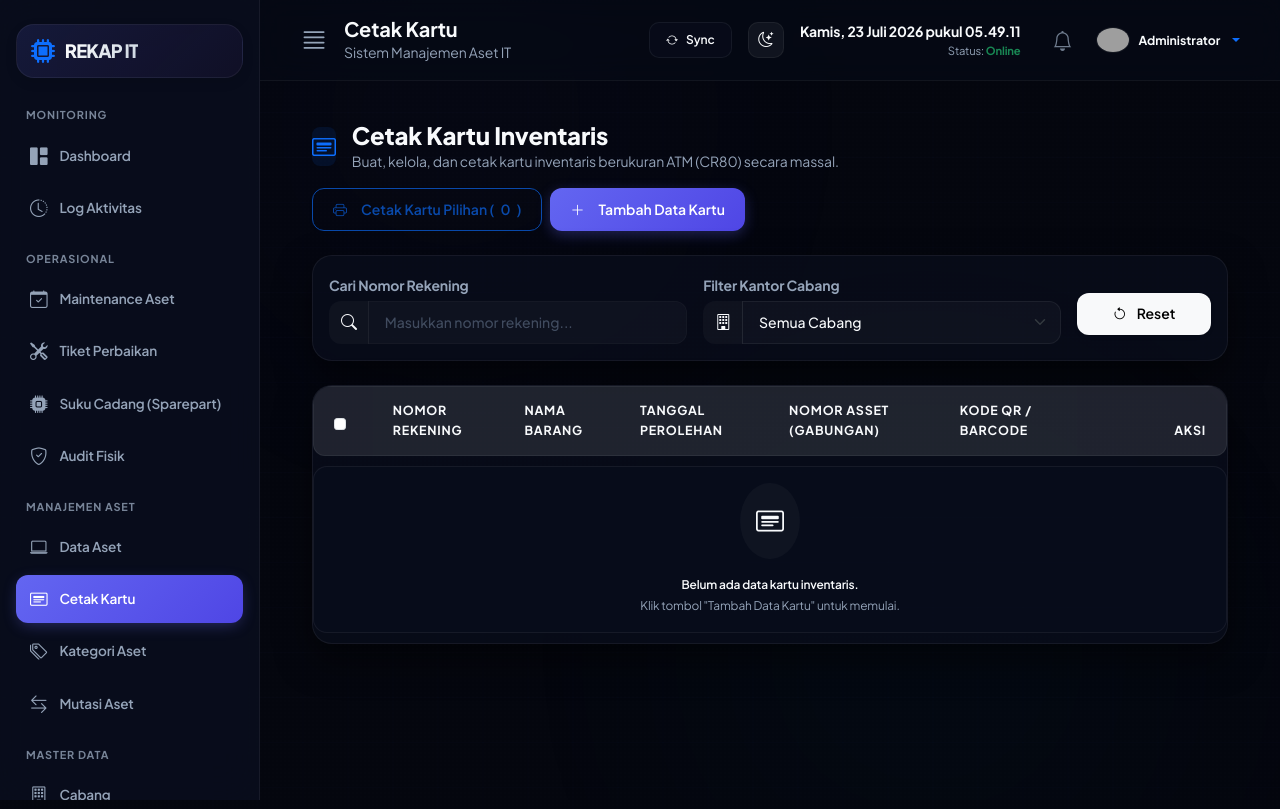
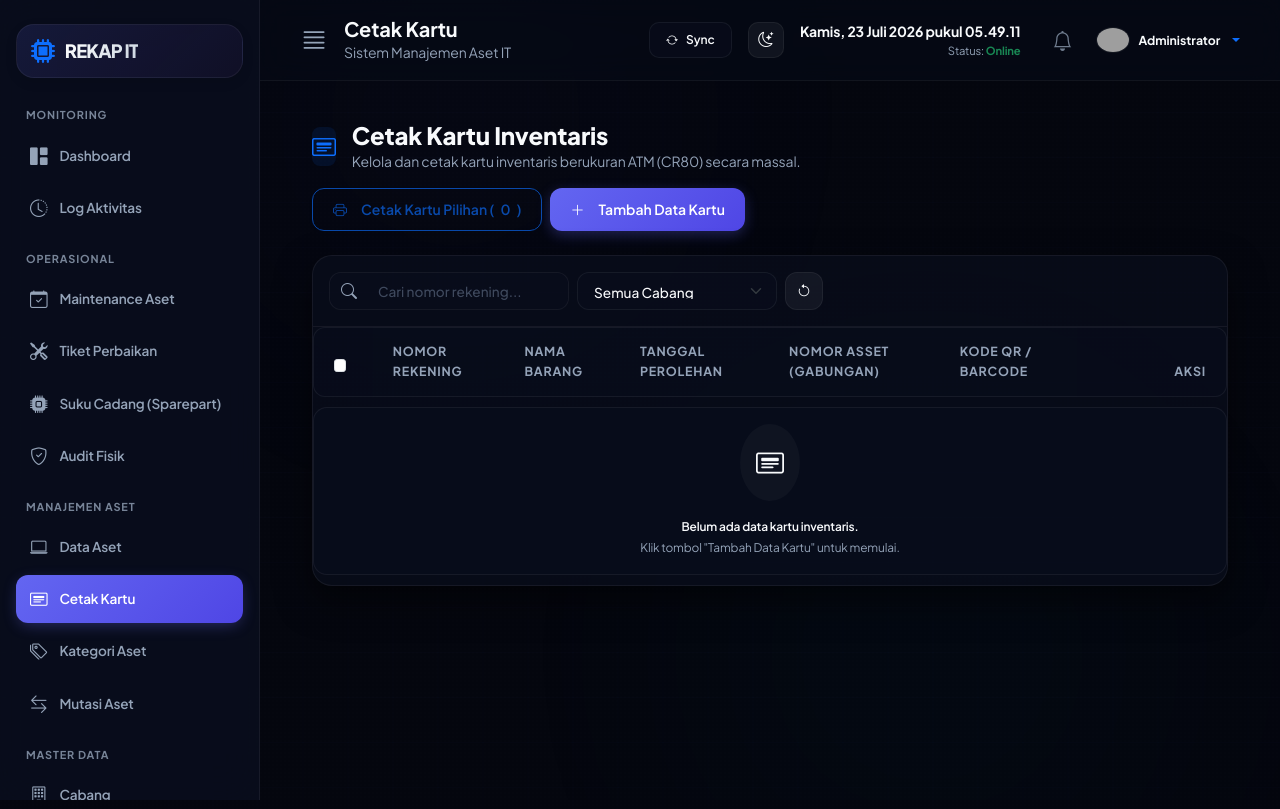
Before and after one commit to anangsuper/RekapIT-Vercel, a PHP site: page /index.php?page=cetak_kartu in a window 1280 px wide. Run offline with PHP 8.4, Linux system fonts and the light colour scheme; a user stored in the database is signed in; grey boxes are pictures that could not be loaded.

Commit message:
style: make cetak kartu page UI more minimalist and theme-friendly

```diff
--- a/views/cetak_kartu.php
+++ b/views/cetak_kartu.php
@@ -68,15 +68,15 @@ $preload_logo_path = $base_dir_path . '/assets/LOGO TYPE 2.png';
                 <i class="bi bi-card-heading fs-4"></i>
             </div>
             <div>
-                <h4 class="fw-800 m-0 text-dark">Cetak Kartu Inventaris</h4>
-                <p class="text-muted small m-0">Buat, kelola, dan cetak kartu inventaris berukuran ATM (CR80) secara massal.</p>
+                <h4 class="fw-800 m-0">Cetak Kartu Inventaris</h4>
+                <p class="text-muted small m-0">Kelola dan cetak kartu inventaris berukuran ATM (CR80) secara massal.</p>
             </div>
         </div>
         <div class="d-flex gap-2">
-            <button id="btnCetakMassal" class="btn btn-outline-primary shadow-sm" disabled style="border-radius: 12px;">
+            <button id="btnCetakMassal" class="btn btn-outline-primary shadow-sm" disabled>
                 <i class="bi bi-printer me-2"></i> Cetak Kartu Pilihan (<span id="selectedCount">0</span>)
             </button>
-            <button class="btn btn-primary shadow-sm" data-bs-toggle="modal" data-bs-target="#modalTambah" style="border-radius: 12px;">
+            <button class="btn btn-primary shadow-sm" data-bs-toggle="modal" data-bs-target="#modalTambah">
                 <i class="bi bi-plus-lg me-2"></i> Tambah Data Kartu
             </button>
         </div>
@@ -90,7 +90,7 @@ $preload_logo_path = $base_dir_path . '/assets/LOGO TYPE 2.png';
         if ($status === 'updated') $msg = "Perubahan data kartu berhasil disimpan!";
         if ($status === 'deleted') $msg = "Data kartu inventaris berhasil dihapus!";
     ?>
-        <div class="alert alert-success border-0 shadow-sm rounded-4 p-3 mb-4 d-flex align-items-center justify-content-between animate-fade-in" role="alert" style="background: rgba(16, 185, 129, 0.1); color: #065f46;">
+        <div class="alert alert-success border-0 shadow-sm rounded-4 p-3 mb-4 d-flex align-items-center justify-content-between animate-fade-in" role="alert" style="background: rgba(16, 185, 129, 0.1); color: #10b981;">
             <div class="d-flex align-items-center gap-2">
                 <i class="bi bi-check-circle-fill fs-5"></i>
                 <span class="small fw-semibold"><?= htmlspecialchars($msg) ?></span>
@@ -99,50 +99,33 @@ $preload_logo_path = $base_dir_path . '/assets/LOGO TYPE 2.png';
         </div>
     <?php endif; ?>
 
-    <!-- Filters Panel -->
-    <div class="card border-0 shadow-sm rounded-4 mb-4">
-        <div class="card-body p-3">
-            <div class="row g-3 align-items-center">
-                <div class="col-md-5">
-                    <label class="form-label small fw-bold text-muted mb-1">Cari Nomor Rekening</label>
-                    <div class="input-group">
-                        <span class="input-group-text border-0 bg-light text-secondary" style="border-top-left-radius: 12px; border-bottom-left-radius: 12px;">
-                            <i class="bi bi-search"></i>
-                        </span>
-                        <input type="text" id="filterRekening" class="form-control border-0 bg-light form-control-lg" placeholder="Masukkan nomor rekening..." style="border-top-right-radius: 12px; border-bottom-right-radius: 12px; font-size: 14px;">
+    <!-- Main Table Card -->
+    <div class="card border-0 shadow-sm rounded-4 overflow-hidden mb-5">
+        <!-- Table Toolbar / Filters (Integrated & Sleek) -->
+        <div class="p-3 border-bottom d-flex align-items-center justify-content-between flex-wrap gap-3" style="border-color: var(--card-border) !important;">
+            <div class="d-flex align-items-center gap-2 flex-grow-1 flex-md-grow-0">
+                <div class="position-relative flex-grow-1" style="min-width: 240px;">
+                    <i class="bi bi-search position-absolute top-50 start-3 translate-middle-y text-muted" style="left: 12px; transform: translateY(-50%); pointer-events: none;"></i>
+                    <input type="text" id="filterRekening" class="form-control ps-5" placeholder="Cari nomor rekening..." style="font-size: 0.85rem; height: 38px;">
                 </div>
-                </div>
-                <div class="col-md-5">
-                    <label class="form-label small fw-bold text-muted mb-1">Filter Kantor Cabang</label>
-                    <div class="input-group">
-                        <span class="input-group-text border-0 bg-light text-secondary" style="border-top-left-radius: 12px; border-bottom-left-radius: 12px;">
-                            <i class="bi bi-building"></i>
-                        </span>
-                        <select id="filterCabang" class="form-select border-0 bg-light form-select-lg" style="border-top-right-radius: 12px; border-bottom-right-radius: 12px; font-size: 14px;">
+                <select id="filterCabang" class="form-select" style="width: 200px; font-size: 0.85rem; height: 38px;">
                     <option value="">Semua Cabang</option>
                     <?php foreach ($branches as $branch):
                         $code = str_pad($branch['id'], 2, '0', STR_PAD_LEFT);
                     ?>
-                                <option value="<?= $code ?>"><?= htmlspecialchars($branch['nama_cabang']) ?> (Code: <?= $code ?>)</option>
+                        <option value="<?= $code ?>"><?= htmlspecialchars($branch['nama_cabang']) ?></option>
                     <?php endforeach; ?>
                 </select>
-                    </div>
-                </div>
-                <div class="col-md-2 d-flex align-items-end h-100 mt-md-4 pt-1">
-                    <button id="btnClearFilters" class="btn btn-light w-100 shadow-sm border" style="border-radius: 12px; font-size: 14px; height: 42px;">
-                        <i class="bi bi-arrow-counterclockwise me-1"></i> Reset
+                <button id="btnClearFilters" class="btn btn-secondary p-2" title="Reset Filter" style="height: 38px; width: 38px;">
+                    <i class="bi bi-arrow-counterclockwise"></i>
                 </button>
             </div>
         </div>
-        </div>
-    </div>
 
-    <!-- Main Table Card -->
-    <div class="card border-0 shadow-sm rounded-4 overflow-hidden mb-5">
         <div class="card-body p-0">
             <div class="table-responsive">
                 <table class="table table-hover align-middle mb-0">
-                    <thead class="table-light border-bottom">
+                    <thead>
                         <tr>
                             <th class="ps-4" style="width: 50px;">
                                 <div class="form-check">
@@ -161,7 +144,7 @@ $preload_logo_path = $base_dir_path . '/assets/LOGO TYPE 2.png';
                         <?php if (empty($items)): ?>
                             <tr>
                                 <td colspan="7" class="text-center py-5 text-muted">
-                                    <div class="bg-light bg-opacity-50 text-secondary rounded-circle d-inline-flex p-3 mb-3">
+                                    <div class="bg-light bg-opacity-10 text-secondary rounded-circle d-inline-flex p-3 mb-3">
                                         <i class="bi bi-card-heading fs-3"></i>
                                     </div>
                                     <p class="small fw-semibold mb-0">Belum ada data kartu inventaris.</p>
@@ -190,7 +173,7 @@ $preload_logo_path = $base_dir_path . '/assets/LOGO TYPE 2.png';
                                                data-barcode="<?= htmlspecialchars($item['barcode_data']) ?>">
                                     </div>
                                 </td>
-                                <td><strong class="text-dark"><?= htmlspecialchars($item['nomor_rekening']) ?></strong></td>
+                                <td><strong><?= htmlspecialchars($item['nomor_rekening']) ?></strong></td>
                                 <td><?= htmlspecialchars($item['nama_barang']) ?></td>
                                 <td>
                                     <div class="small text-muted">
@@ -205,18 +188,18 @@ $preload_logo_path = $base_dir_path . '/assets/LOGO TYPE 2.png';
                                 </td>
                                 <td><code class="text-secondary"><?= htmlspecialchars($item['barcode_data']) ?></code></td>
                                 <td class="text-end pe-4">
-                                    <button class="btn btn-sm btn-light text-primary btn-edit p-2 rounded-3 me-1 shadow-sm"
+                                    <button class="btn-action-edit btn-edit me-1"
                                             data-id="<?= $item['id'] ?>"
                                             data-rekening="<?= htmlspecialchars($item['nomor_rekening']) ?>"
                                             data-nama="<?= htmlspecialchars($item['nama_barang']) ?>"
                                             data-tanggal="<?= htmlspecialchars($item['tanggal_perolehan']) ?>"
                                             data-barcode="<?= htmlspecialchars($item['barcode_data']) ?>"
-                                            title="Edit" style="border: 1px solid rgba(226, 232, 240, 0.8);">
+                                            title="Edit">
                                         <i class="bi bi-pencil-square fs-6"></i>
                                     </button>
                                     <form method="POST" class="d-inline" onsubmit="return confirm('Apakah Anda yakin ingin menghapus data kartu ini?')">
                                         <input type="hidden" name="id" value="<?= $item['id'] ?>">
-                                        <button type="submit" name="hapus" class="btn btn-sm btn-light text-danger p-2 rounded-3 shadow-sm" title="Hapus" style="border: 1px solid rgba(226, 232, 240, 0.8);">
+                                        <button type="submit" name="hapus" class="btn-action-delete" title="Hapus">
                                             <i class="bi bi-trash fs-6"></i>
                                         </button>
                                     </form>
@@ -234,33 +217,33 @@ $preload_logo_path = $base_dir_path . '/assets/LOGO TYPE 2.png';
 <!-- Modal Tambah -->
 <div class="modal fade" id="modalTambah" tabindex="-1">
     <div class="modal-dialog modal-dialog-centered">
-        <div class="modal-content border-0 shadow-lg" style="border-radius: 20px;">
+        <div class="modal-content border-0 shadow-lg">
             <form method="POST">
                 <div class="modal-header border-0 p-4 pb-0">
-                    <h5 class="fw-800 m-0 text-dark"><i class="bi bi-plus-circle-fill text-primary me-2"></i>Tambah Kartu Inventaris</h5>
+                    <h5 class="fw-800 m-0"><i class="bi bi-plus-circle-fill text-primary me-2"></i>Tambah Kartu Inventaris</h5>
                     <button type="button" class="btn-close" data-bs-dismiss="modal"></button>
                 </div>
                 <div class="modal-body p-4">
                     <div class="mb-3">
                         <label class="form-label small fw-bold text-muted">Nomor Rekening</label>
-                        <input type="text" name="nomor_rekening" id="nomor_rekening" class="form-control bg-light border-0 py-2.5" placeholder="Contoh: 01.5.00003" required style="border-radius: 12px;">
+                        <input type="text" name="nomor_rekening" id="nomor_rekening" class="form-control" placeholder="Contoh: 01.5.00003" required>
                     </div>
                     <div class="mb-3">
                         <label class="form-label small fw-bold text-muted">Nama Barang</label>
-                        <input type="text" name="nama_barang" class="form-control bg-light border-0 py-2.5" placeholder="Contoh: BANGUNAN GEDUNG KANTOR PUSA" required style="border-radius: 12px;">
+                        <input type="text" name="nama_barang" class="form-control" placeholder="Contoh: BANGUNAN GEDUNG KANTOR PUSA" required>
                     </div>
                     <div class="mb-3">
                         <label class="form-label small fw-bold text-muted">Tanggal Perolehan</label>
-                        <input type="date" name="tanggal_perolehan" class="form-control bg-light border-0 py-2.5" required style="border-radius: 12px;">
+                        <input type="date" name="tanggal_perolehan" class="form-control" required>
                     </div>
                     <div class="mb-3">
                         <label class="form-label small fw-bold text-muted">Kode QR / Barcode (Data QR Code)</label>
-                        <input type="text" name="barcode_data" class="form-control bg-light border-0 py-2.5" placeholder="Salin/tempel kode QR di sini" required style="border-radius: 12px;">
+                        <input type="text" name="barcode_data" class="form-control" placeholder="Salin/tempel kode QR di sini" required>
                     </div>
                 </div>
                 <div class="modal-footer border-0 p-4 pt-0">
-                    <button type="button" class="btn btn-light px-4 py-2.5" data-bs-dismiss="modal" style="border-radius: 12px;">Batal</button>
-                    <button type="submit" name="tambah" class="btn btn-primary px-4 py-2.5" style="border-radius: 12px;">Simpan</button>
+                    <button type="button" class="btn btn-secondary px-4" data-bs-dismiss="modal">Batal</button>
+                    <button type="submit" name="tambah" class="btn btn-primary px-4">Simpan</button>
                 </div>
             </form>
         </div>
@@ -270,34 +253,34 @@ $preload_logo_path = $base_dir_path . '/assets/LOGO TYPE 2.png';
 <!-- Modal Edit -->
 <div class="modal fade" id="modalEdit" tabindex="-1">
     <div class="modal-dialog modal-dialog-centered">
-        <div class="modal-content border-0 shadow-lg" style="border-radius: 20px;">
+        <div class="modal-content border-0 shadow-lg">
             <form method="POST">
                 <input type="hidden" name="id" id="edit_id">
                 <div class="modal-header border-0 p-4 pb-0">
-                    <h5 class="fw-800 m-0 text-dark"><i class="bi bi-pencil-square text-warning me-2"></i>Perbarui Kartu Inventaris</h5>
+                    <h5 class="fw-800 m-0"><i class="bi bi-pencil-square text-warning me-2"></i>Perbarui Kartu Inventaris</h5>
                     <button type="button" class="btn-close" data-bs-dismiss="modal"></button>
                 </div>
                 <div class="modal-body p-4">
                     <div class="mb-3">
                         <label class="form-label small fw-bold text-muted">Nomor Rekening</label>
-                        <input type="text" name="nomor_rekening" id="edit_rekening" class="form-control bg-light border-0 py-2.5" required style="border-radius: 12px;">
+                        <input type="text" name="nomor_rekening" id="edit_rekening" class="form-control" required>
                     </div>
                     <div class="mb-3">
                         <label class="form-label small fw-bold text-muted">Nama Barang</label>
-                        <input type="text" name="nama_barang" id="edit_nama" class="form-control bg-light border-0 py-2.5" required style="border-radius: 12px;">
+                        <input type="text" name="nama_barang" id="edit_nama" class="form-control" required>
                     </div>
                     <div class="mb-3">
                         <label class="form-label small fw-bold text-muted">Tanggal Perolehan</label>
-                        <input type="date" name="tanggal_perolehan" id="edit_tanggal" class="form-control bg-light border-0 py-2.5" required style="border-radius: 12px;">
+                        <input type="date" name="tanggal_perolehan" id="edit_tanggal" class="form-control" required>
                     </div>
                     <div class="mb-3">
                         <label class="form-label small fw-bold text-muted">Kode QR / Barcode (Data QR Code)</label>
-                        <input type="text" name="barcode_data" id="edit_barcode" class="form-control bg-light border-0 py-2.5" required style="border-radius: 12px;">
+                        <input type="text" name="barcode_data" id="edit_barcode" class="form-control" required>
                     </div>
                 </div>
                 <div class="modal-footer border-0 p-4 pt-0">
-                    <button type="button" class="btn btn-light px-4 py-2.5" data-bs-dismiss="modal" style="border-radius: 12px;">Batal</button>
-                    <button type="submit" name="update" class="btn btn-warning text-dark fw-bold px-4 py-2.5" style="border-radius: 12px;">Simpan Perubahan</button>
+                    <button type="button" class="btn btn-secondary px-4" data-bs-dismiss="modal">Batal</button>
+                    <button type="submit" name="update" class="btn btn-warning text-dark fw-bold px-4">Simpan Perubahan</button>
                 </div>
             </form>
         </div>
```
Also changed, not shown: other parts of views/cetak_kartu.php (+34 -0 lines). Lines whose indentation alone changed are shown as unchanged.
